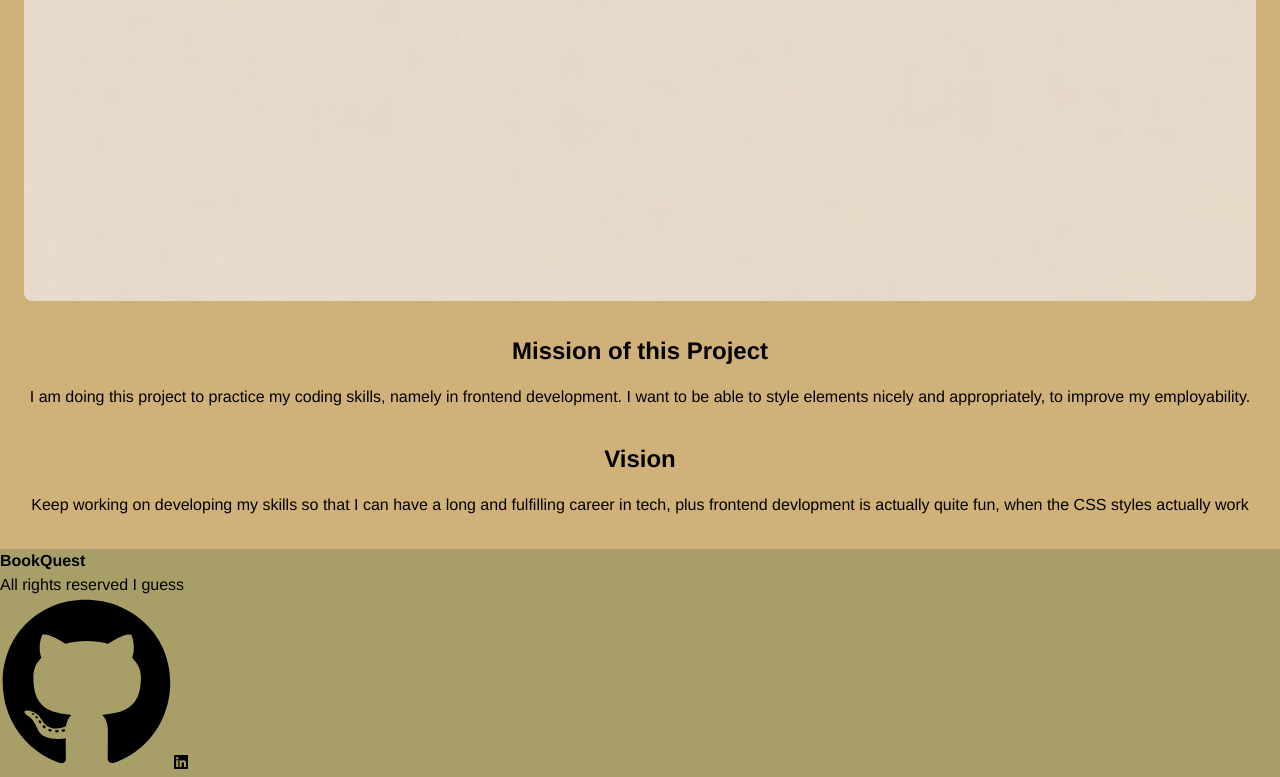
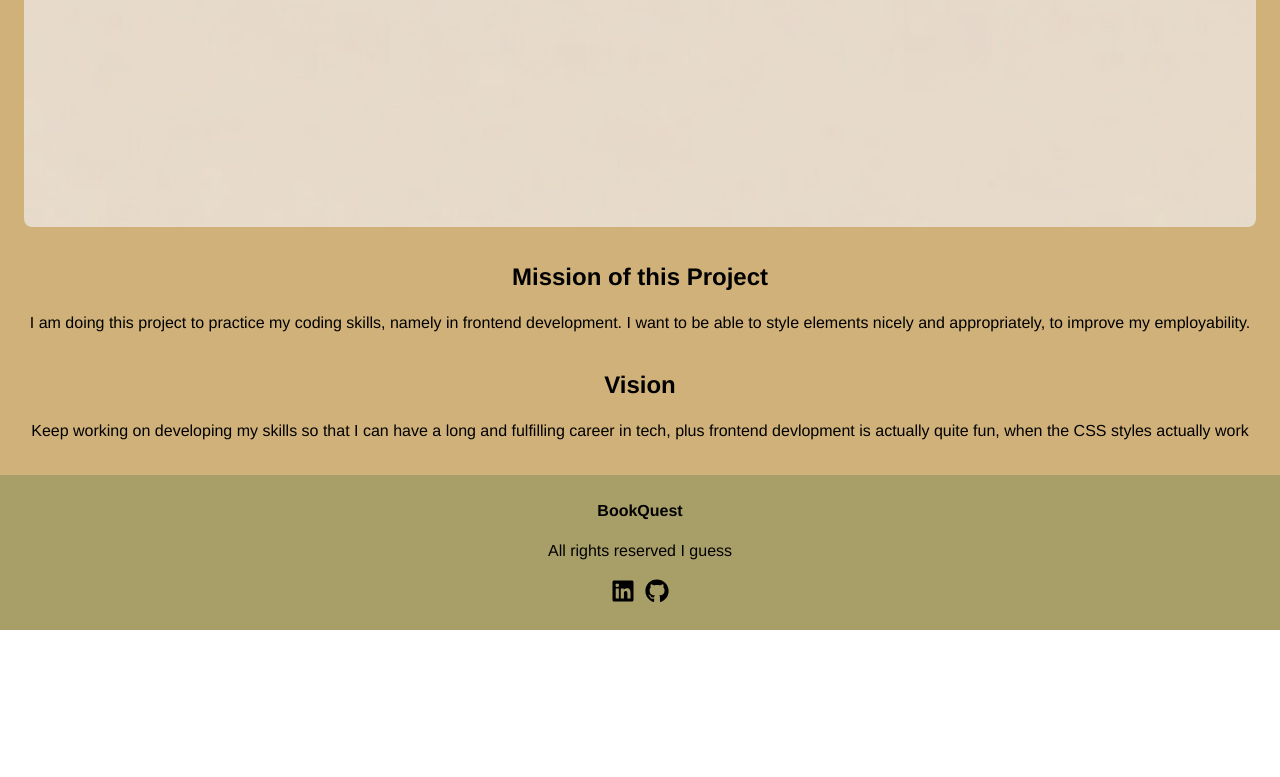
Before and after one commit to BluffSet7340/book-viewer-app, a React (Vite) app: page / in a window 1280 px wide. Shown: the part 1323-2100 px from the top of the page. After the commit the page ends 1953 px from the top, so only its background shows below. Built offline with nearby package versions, Linux system fonts and the light colour scheme; a web font is replaced by a local one.

Commit message:
fooer and header is complete

```diff
--- a/src/App.css
+++ b/src/App.css
@@ -125,15 +125,29 @@ ul{
 
 /* footer box */
 .footer-box{
+  padding-top: 1.5rem;
+  padding-bottom: 1.25rem;
   background-color: var(--sand);
   width: 100%;
+  display: flex;
+  flex-direction: column;
+  justify-content: center;
+  align-items: center;
+  gap: 1rem;
 
 }
 
-.github-icon{
-  font-size: 173px;
+.socials{
+  font-size: 1.5rem;
+  cursor: pointer;
 }
 
-/* .linkedin-icon{
+.social-links{
+  display: flex;
+  gap: 0.675rem;
+}
 
-} */
+.link-style{
+  text-decoration: none;
+  color: black;
+}
--- a/src/App.jsx
+++ b/src/App.jsx
@@ -15,6 +15,7 @@ function App() {
           <h1 className='landing-page-tagline'>Get the best suggestions for Books from Google Books!</h1>
           <p>Discover your next great read. Click the button below and type to search for books based on the name of the book, the author, and the publisher</p>
           <button className='search-book-btn'>Click to search</button>
+
           <img alt='AI generated logo for this site' src={booksIcon} className='book-icon' width={"100%"}/>
         </section>
 
--- a/src/Footer.jsx
+++ b/src/Footer.jsx
@@ -8,8 +8,9 @@ const Footer = () => {
         <h4>BookQuest</h4>
         <p>All rights reserved I guess</p>
         <div className='social-links'>
-            <FaGithub className='github-icon'/>
-            <FaLinkedin className='linkedin-icon'/>
+            <a target='_blank' className='link-style' href='https://www.linkedin.com/in/saeed-mizan/'><FaLinkedin className='socials'/></a>
+            <a target='_blank' className='link-style' href='https://github.com/BluffSet7340'><FaGithub className='socials'/></a>
+
         </div>
     </footer>
   )
--- a/src/Header.jsx
+++ b/src/Header.jsx
@@ -16,7 +16,7 @@ const NavLinks = () => {
 }
 
 const Header = () => {
-    const [toggle, setIsToggled] = useState(false);
+    const [toggle, setIsToggled] = useState(true);
 
     const toggleNavbar = () => {
         console.log("toggling navbar")
```
Also changed, not shown: src/BookSearch.jsx (added, +15 -0 lines), 1 other file (tests, documents, lock files or other folders).
